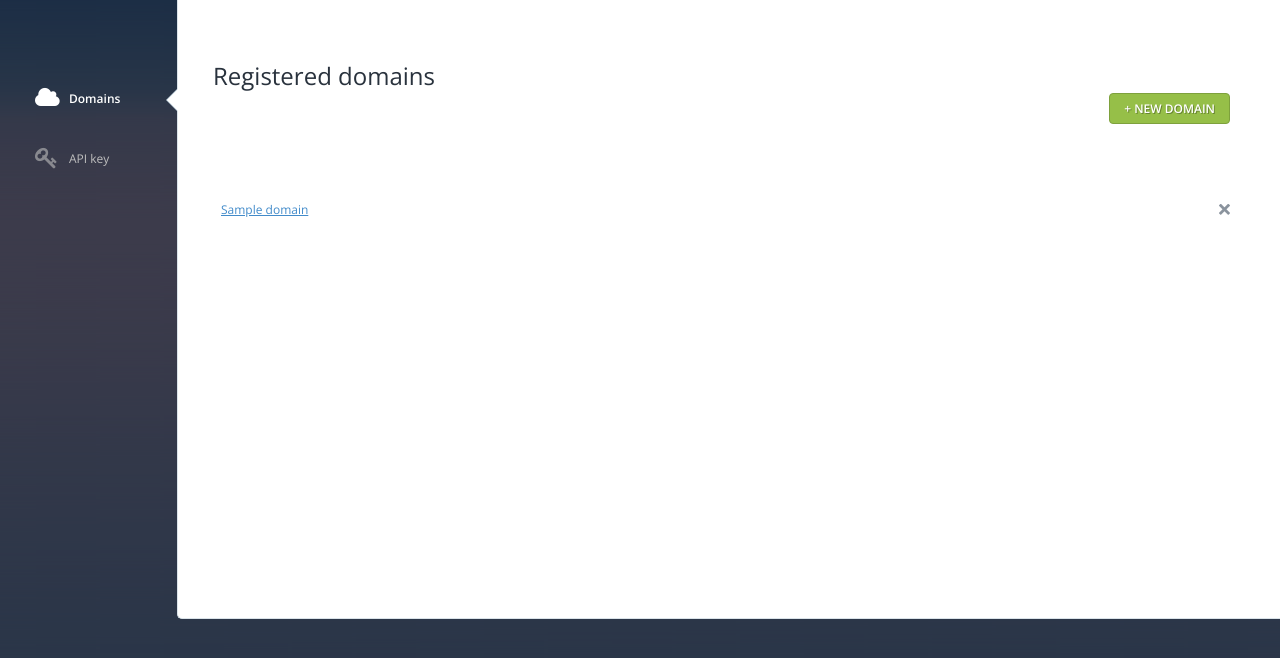
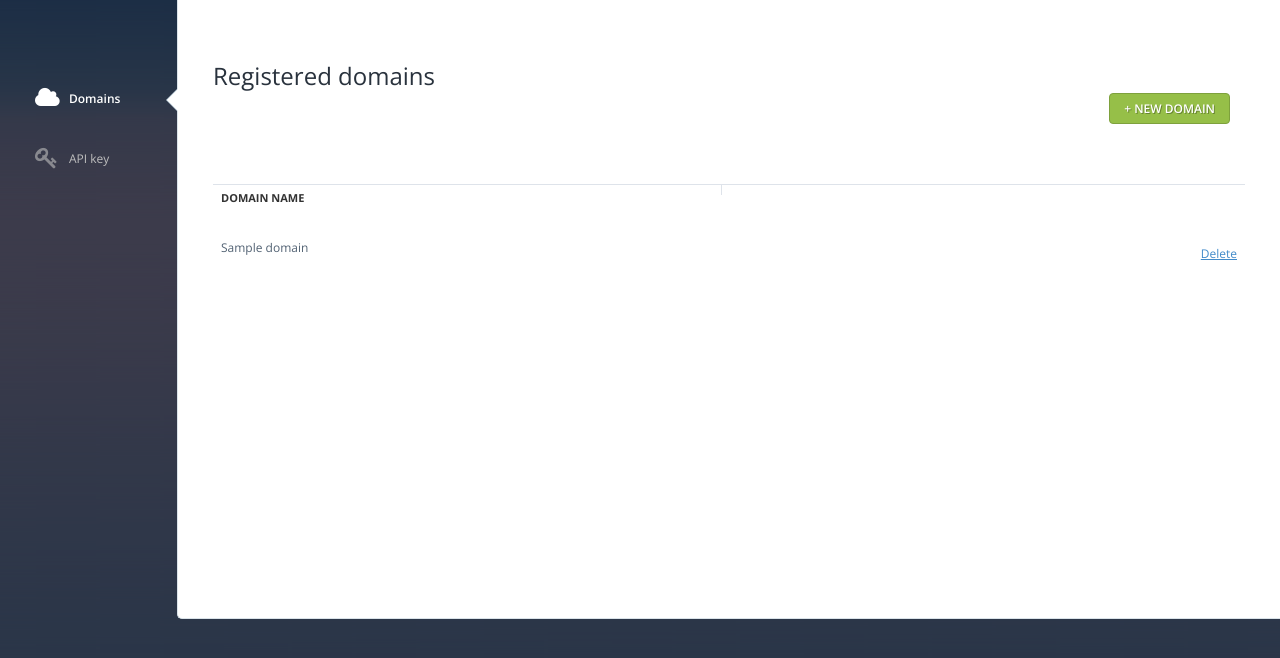
Before and after one commit to wkjagt/infrared, a PHP site: template Infrared/templates/admin/domains.html.twig in a window 1280 px wide. Shown: the part 49-707 px from the top of the page. Run offline with PHP 8.4, Linux system fonts and the light colour scheme; the template is opened without the code that fills it: most values are stand-ins (such as "Sample title", 1, 10 or a date in 2020); some libraries are stand-ins or nearby versions.

Commit message:
add and delete domains

```diff
--- a/Infrared/templates/admin/admin.main.html.twig
+++ b/Infrared/templates/admin/admin.main.html.twig
@@ -44,7 +44,7 @@
         {% endif %}
         {% if flash.error %}
         <div class="alert alert-danger">
-            <i class="icon-remove-sign"></i> Unexpected error. Please try again later.
+            <i class="icon-remove-sign"></i> {{ flash.error }}
         </div>
         {% endif %}
         {% block content %}{% endblock %}
@@ -125,5 +125,6 @@
             });
         });
     </script>
+    {% block scripts %}{% endblock scripts %}
 </body>
 </html>
--- a/Infrared/templates/admin/domains.html.twig
+++ b/Infrared/templates/admin/domains.html.twig
@@ -13,28 +13,56 @@
     </div>
     <div class="table-products">
         <div class="row">
+
+
+
+
             <table class="table table-hover">
+                <thead>
+                    <tr>
+                        <th class="col-md-3">
+                            Domain name
+                        </th>
+                        <th class="col-md-3">
+                            <span class="line"></span>
+                        </th>
+                    </tr>
+                </thead>
                 <tbody>
-                    <!-- row -->
                     {% for domain in domains %}
-                    <tr class="first">
+                    <tr {% if loop.first %}class="first"{% endif %} {% if loop.last %}class="last"{% endif %}>
                         <td>
-                            <a href="/domains/{{ domain.domain_name }}">{{ domain.domain_name }}</a>
+                            {{ domain.domain_name }}
                         </td>
                         <td>
                             <ul class="actions">
-                                <li class="last">
-                                    <a href="/domains/{{ domain.domain_name }}/delete"><i class="table-delete"></i></a>
-                                </li>
+                                <a class="delete" href="/domains/{{ domain.domain_name }}">Delete</a>
                             </ul>
                         </td>
                     </tr>
                     {% endfor %}
                 </tbody>
             </table>
+
         </div>
     </div>
     <!-- end table sample -->
 </div>
+{% endblock content %}
 
-{% endblock content %}
+{% block scripts %}
+<script type="text/javascript">
+    $('a.delete').on('click', function(e){
+        e.preventDefault();
+        if (confirm("Press a button")) {
+            $.ajax({
+                url: $(this).attr('href'),
+                method : 'delete',
+                success : function(){
+                    location.reload();
+                }
+            });
+        }
+    });
+</script>
+{% endblock scripts %}
```
Also changed, not shown: Infrared/src/Infrared/App.php (+31 -2 lines).
